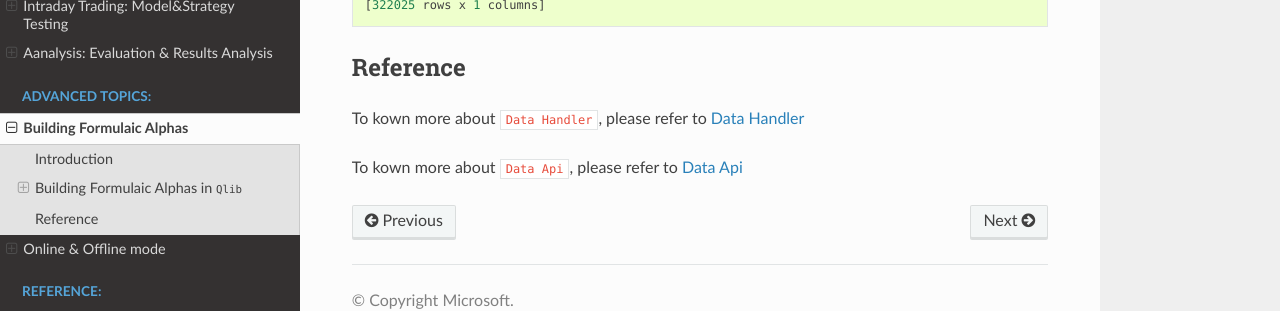
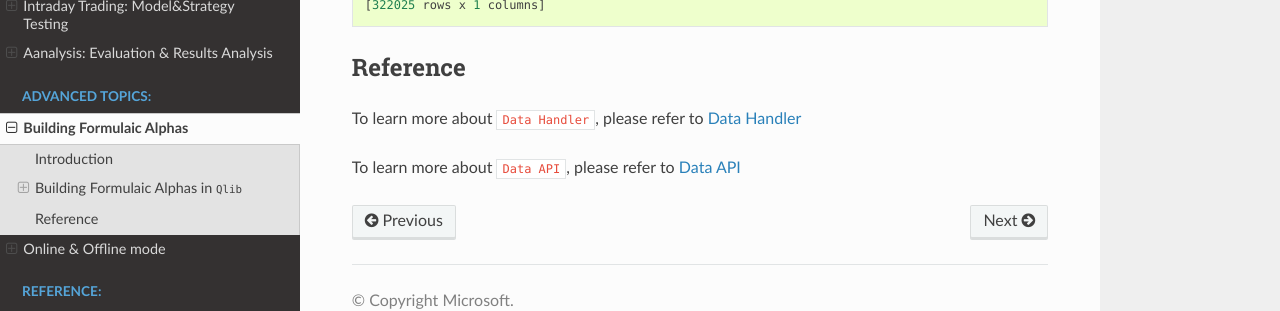
Before and after one commit to microsoft/qlib, a Sphinx documentation site: the page built from docs/advanced/alpha.rst, in a window 1280 px wide and 900 px high, scrolled down 1418 px. Shown: the part 530-841 px from the top of the window. Built offline with Sphinx 7.4.7 and the Read the Docs theme 2.0.0, drawn with Linux system fonts in a browser that asks for light colours; pages that are not in the unit, such as notebooks, are missing from menus.

Commit message:
Update alpha.rst

```diff
--- a/docs/advanced/alpha.rst
+++ b/docs/advanced/alpha.rst
@@ -100,6 +100,6 @@ Users can use ``Data Handler`` to build formulaic alphas `MACD` in qlib:
 Reference
 ===========
 
-To kown more about ``Data Handler``, please refer to `Data Handler <../component/data.html>`_
+To learn more about ``Data Handler``, please refer to `Data Handler <../component/data.html>`_
 
-To kown more about ``Data Api``, please refer to `Data Api <../component/data.html>`_
+To learn more about ``Data API``, please refer to `Data API <../component/data.html>`_
```
